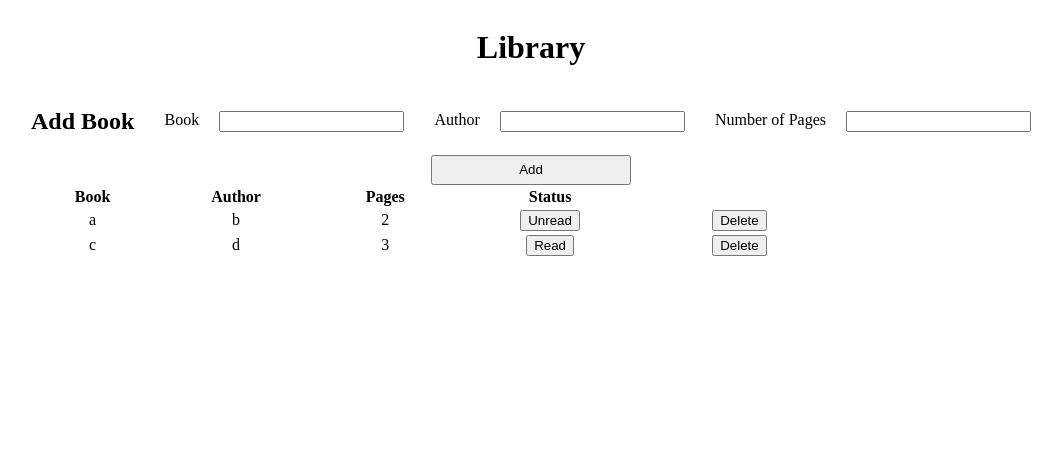
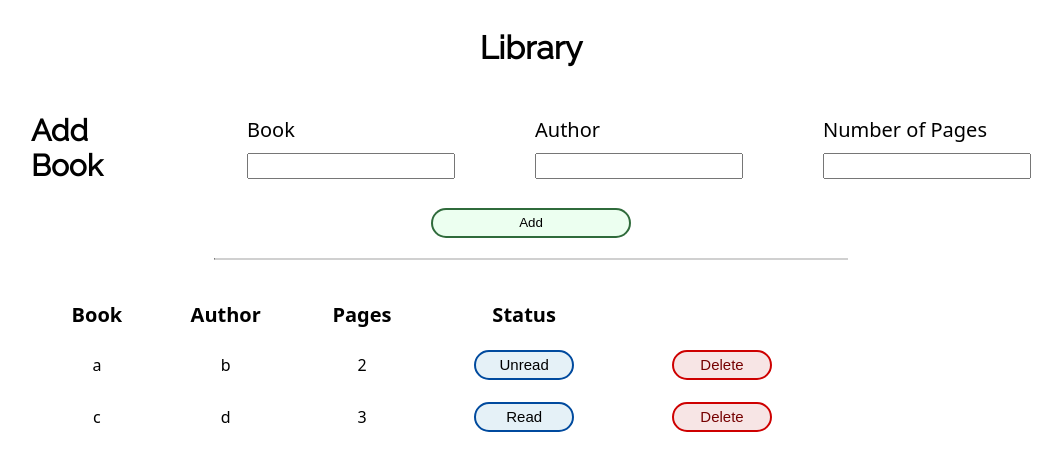
Before and after one commit to 24Chromosones/odin-library, a plain HTML site: page index.html in a window 1280 px wide. Shown: the whole page, without its empty margins (109-1171 px from the left). Drawn offline with Linux system fonts and the light colour scheme.

Commit message:
Finish odin library

```diff
--- a/index.html
+++ b/index.html
@@ -9,31 +9,39 @@
         href="https://fonts.googleapis.com/css?family=Nanum+Gothic">
   <link rel="stylesheet" href="styles.css">
   <script src="script.js" defer></script>
+  <link rel="stylesheet" href="https://fonts.googleapis.com/css?family=Raleway">
   <title>Library</title>
 </head>
 <body>
   <h1>Library</h1>
 
   <form action="" id="add-book">
-    <h2>Add Book</h2>
+    <h2 >Add Book</h2>
     <div class="book-input">
-      <label for="book">Book</label>
-      <input type="text" name="book" id="book">
+      <div class="label-input">
+        <label for="book">Book</label>
+        <input type="text" name="book" id="book" required>
+      </div>
     </div>
 
     <div class="book-input">
-      <label for="author">Author</label>
-      <input type="text" name="author" id="author">
+      <div class="label-input">
+        <label for="author">Author</label>
+        <input type="text" name="author" id="author" required>
+      </div>
     </div>
     <div class="book-input">
-      <label for="num-page">Number of Pages</label>
-      <input type="number" name="num-page" id="num-page">
+      <div class="label-input">
+        <label for="num-page">Number of Pages</label>
+        <input type="number" name="num-page" id="num-page" required>
+      </div>
     </div>
 
   </form>
 
   <button type="submit" class="add-button" form="add-book">Add</button>
 
+  <hr>
 
   <div class="book-section">
     <table class="books">
--- a/script.js
+++ b/script.js
@@ -1,4 +1,5 @@
-let myLibrary = [new Book('a', 'b', 2, false), new Book('c', 'd', 3, true)];
+let myLibrary = [new Book('a', 'b', 2, false),
+    new Book('c', 'd', 3, true)];
 
 booksDiv = document.querySelector(".books")
 
@@ -20,7 +21,6 @@ const addBookToLibrary = (form) => {
 
     myLibrary.push(new Book(name, author, pages, false))
     renderBooks()
-
 }
 
 const addBook = document.querySelector('#add-book')
@@ -38,6 +38,7 @@ function renderBooks() {
                 <th>Status</th>
                 <th></th>
               </tr>
+
             `
     let i = 0
     myLibrary.forEach((book) => {
--- a/styles.css
+++ b/styles.css
@@ -3,6 +3,11 @@ body {
   flex-direction: column;
   align-items: center;
   --total-width: 1000px;
+  font-family: system-ui, "Segoe UI", Roboto, Helvetica, Arial, sans-serif, "Apple Color Emoji", "Segoe UI Emoji", "Segoe UI Symbol";
+}
+
+h1, h2 {
+  font-family: Raleway;
 }
 
 button {
@@ -12,8 +17,8 @@ button {
 #add-book {
   display: flex;
   width: var(--total-width);
-  justify-content: space-between;
   align-items: center;
+  gap: 80px
 }
 
 .book-input {
@@ -34,21 +39,100 @@ button {
 .categories {
   width: var(--total-width);
   display: flex;
-  gap: 150px;
+  gap: 100px;
+}
+
+h2 {
+  font-size: 30px;
+}
+
+
+
+.label-input {
+  display: flex;
+  flex-direction: column;
+  gap: 10px;
+}
+
+label {
+  font-size: 20px;
+}
+
+input {
+  height: 20px;
+  width: 200px;
 }
 
 .add-button {
   height: 30px;
   width: 200px;
+  border-style: solid;
+  border-radius: 20px;
+  border-color: #00460ECC;
+  background-color: rgba(72, 248, 107, 0.1);
+}
+
+.add-button:hover {
+  background-color: rgba(72, 248, 107, 0.2);
+
+}
+
+.is-read {
+  width: 100px;
+  height: 30px;
+  background-color: rgba(0, 119, 178, 0.1);
+  border-style: solid;
+  border-radius: 20px;
+  border-color: #004a9e;
+  font-size: 15px;
+}
+
+.is-read:hover {
+  background-color: rgba(0, 119, 178, 0.2);
+}
+
+.delete-button {
+  width: 100px;
+  height: 30px;
+  background-color: rgba(172, 0, 0, 0.1);
+  border-style: solid;
+  border-radius: 20px;
+  border-color: #ce0000;
+  font-size: 15px;
+  color: #760000;
+}
+
+.delete-button:hover {
+  background-color: rgba(172, 0, 0, 0.2);
+}
+
+hr {
+  border-top: 1px solid;
+  border-color: #d0d0d0;
+  width: 50%;
+  margin: 20px
 }
 
 .book {
   display: flex;
-
   gap: 200px;
   width: 100%;
 }
 
 td, th {
   text-align: center;
+
 }
+
+table {
+  border-spacing: 20px;
+
+}
+
+tr {
+  border-bottom: 1px solid;
+}
+
+th {
+  font-size: 20px;
+}
```
